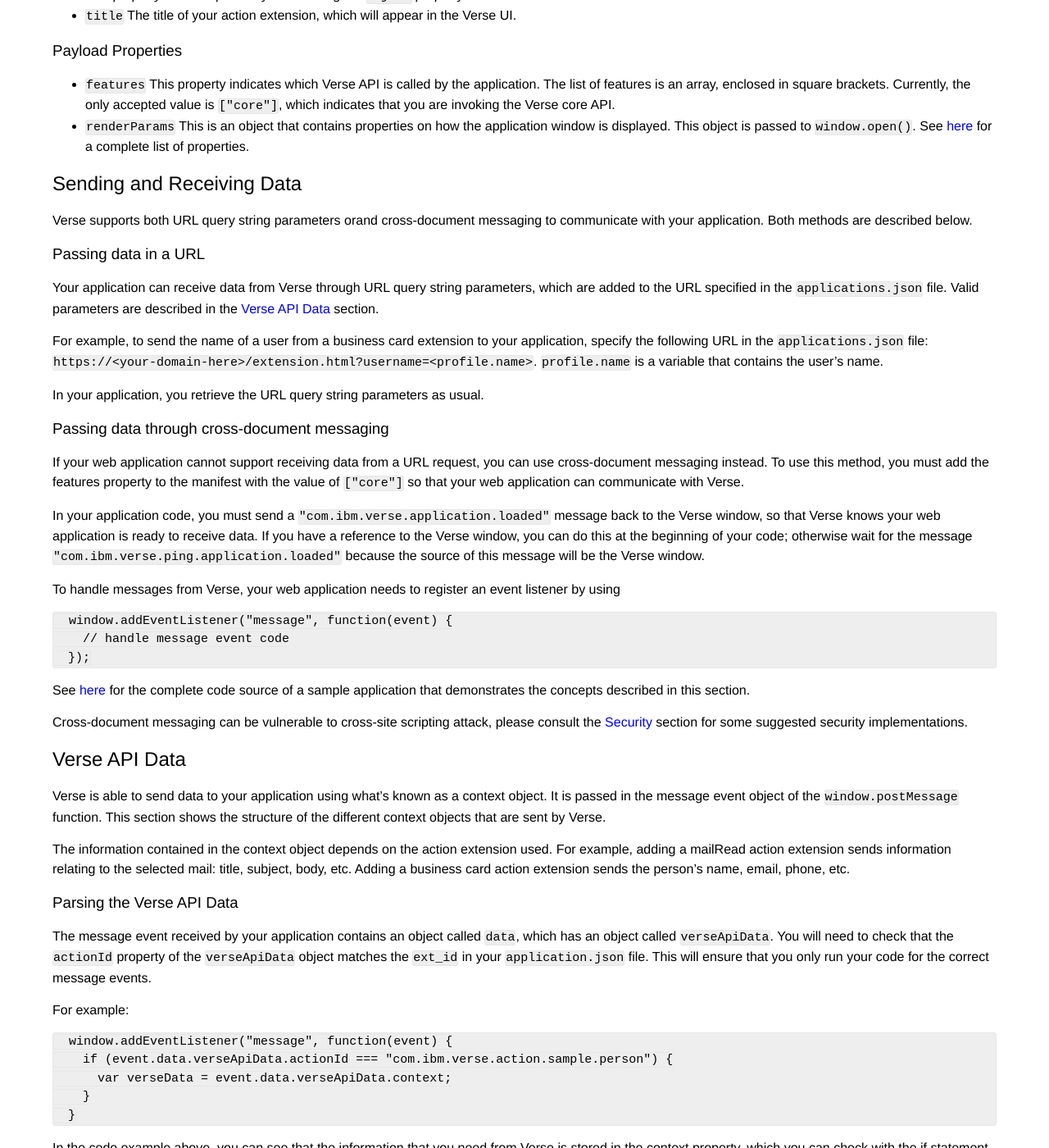
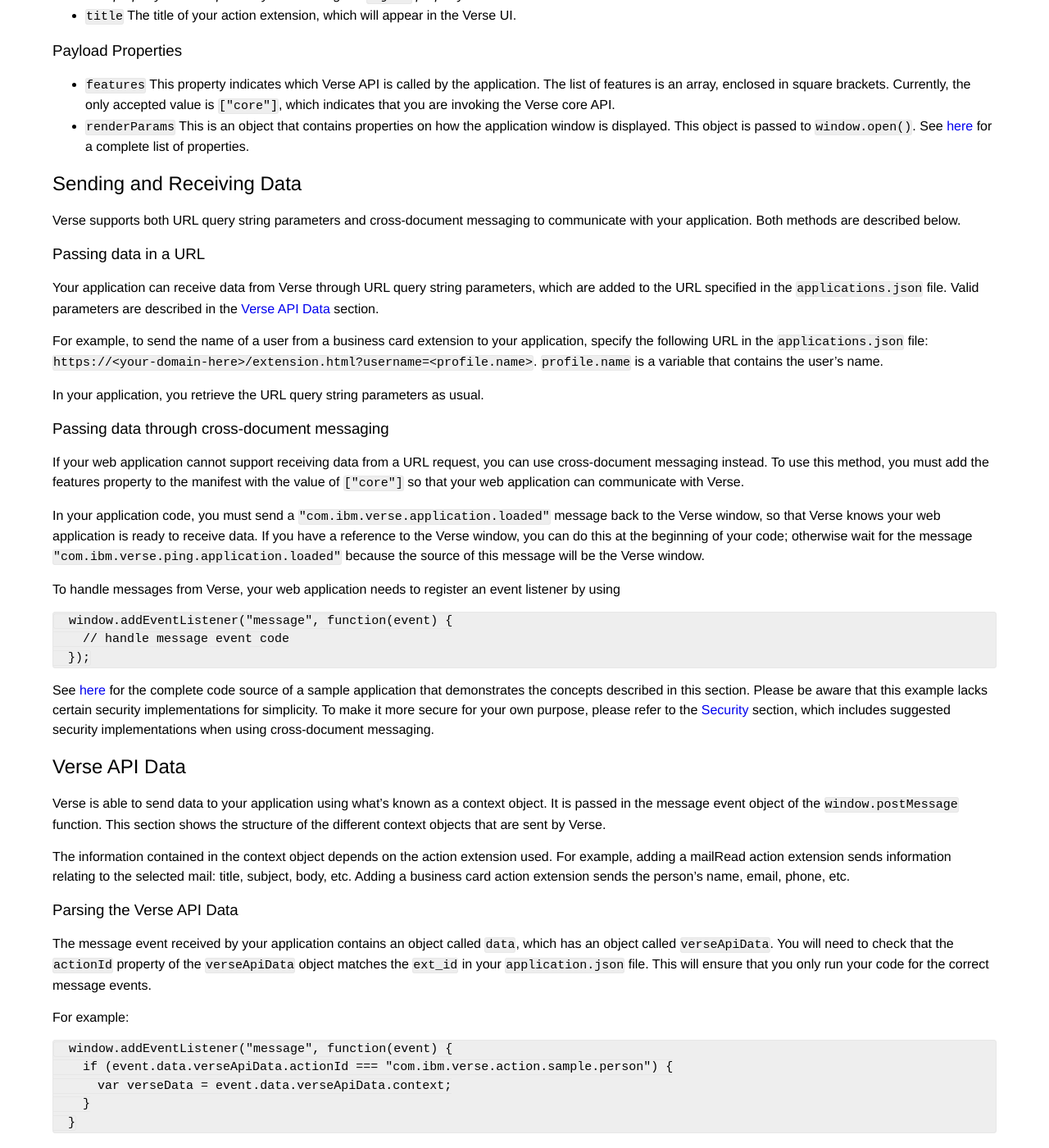
Before and after one commit to ibmverse/verse-developer, a Jekyll site: the page built from _reference/reference.md, in a window 1280 px wide and 1400 px high, scrolled down 2495 px. Shown: the whole window at 82% size. Built offline with Jekyll 4.4.1, drawn with Linux system fonts in a browser that asks for light colours; some of the changed text lies outside the part shown.

Commit message:
251007: add owasp site

````diff
--- a/_reference/reference.md
+++ b/_reference/reference.md
@@ -111,7 +111,7 @@
 
 ## Sending and Receiving Data
 
-Verse supports both URL query string parameters orand cross-document messaging to communicate with your application. Both methods are described below.
+Verse supports both URL query string parameters and cross-document messaging to communicate with your application. Both methods are described below.
 
 ### Passing data in a URL
 
@@ -135,9 +135,7 @@
   });
 ```
 
-See [here][5]{:target="_blank"} for the complete code source of a sample application that demonstrates the concepts described in this section.
-
-Cross-document messaging can be vulnerable to cross-site scripting attack, please consult the [Security](#security) section for some suggested security implementations.
+See [here][5]{:target="_blank"} for the complete code source of a sample application that demonstrates the concepts described in this section. Please be aware that this example lacks certain security implementations for simplicity. To make it more secure for your own purpose, please refer to the [Security](#security) section, which includes suggested security implementations when using cross-document messaging.
 
 
 ## Verse API Data
@@ -328,6 +326,8 @@
 
 This is a proof of concept to show how malicious users can take advantage of this vulnerability to execute their own script.
 
+To learn more about cross-site scripting attack, please refer to the [OWASP site][10]{:target="_blank"}.
+
 On the extension side, Google Chrome has also given some suggestion on how to make your Chrome extension more secure. Please refer to their documentation on [Content Security Policy][8]{:target="_blank"} and [Cross-Origin XHR][9]{:target="_blank"} for details.
 
 
````
Also changed, not shown: other parts of _reference/reference.md (+1 -0 lines).
